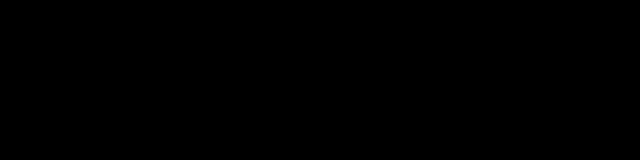
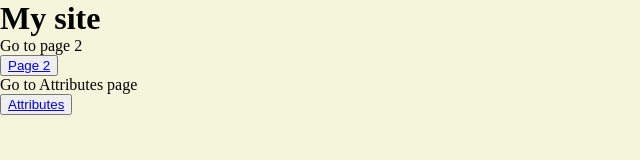
Before and after one commit to m0zh/Git-test, a plain HTML site: page index.html in a window 1280 px wide. Shown: the whole page, without its empty margins (0-640 px from the left). Drawn offline with Linux system fonts and the light colour scheme.

Commit message:
More changes

```diff
--- a/index.html
+++ b/index.html
@@ -8,5 +8,9 @@
   </head>
   <body>
     <h1>My site</h1>
+    <p>Go to page 2</p>
+    <button><a href="page2.html">Page 2</a></button>
+    <p>Go to Attributes page</p>
+    <button><a href="attributes.html"> Attributes</a></button>
   </body>
 </html>
--- a/style.css
+++ b/style.css
@@ -4,5 +4,8 @@
 }
 
 body {
-  background-color: black;
+  background-color: beige;
 }
+button {
+  margin: auto;
+}
```
Also changed, not shown: attributes.html (added, +13 -0 lines), page2.html (added, +12 -0 lines).
